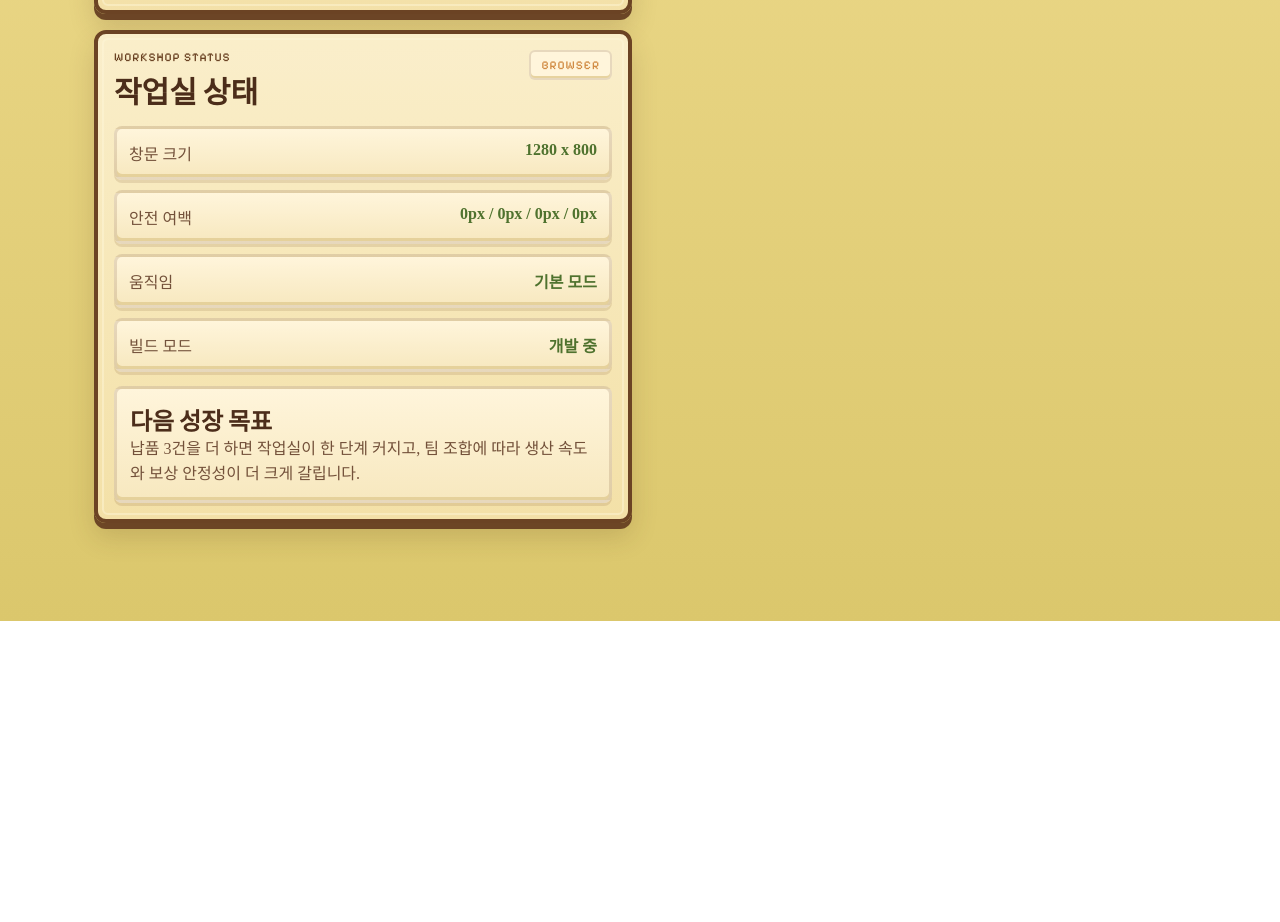
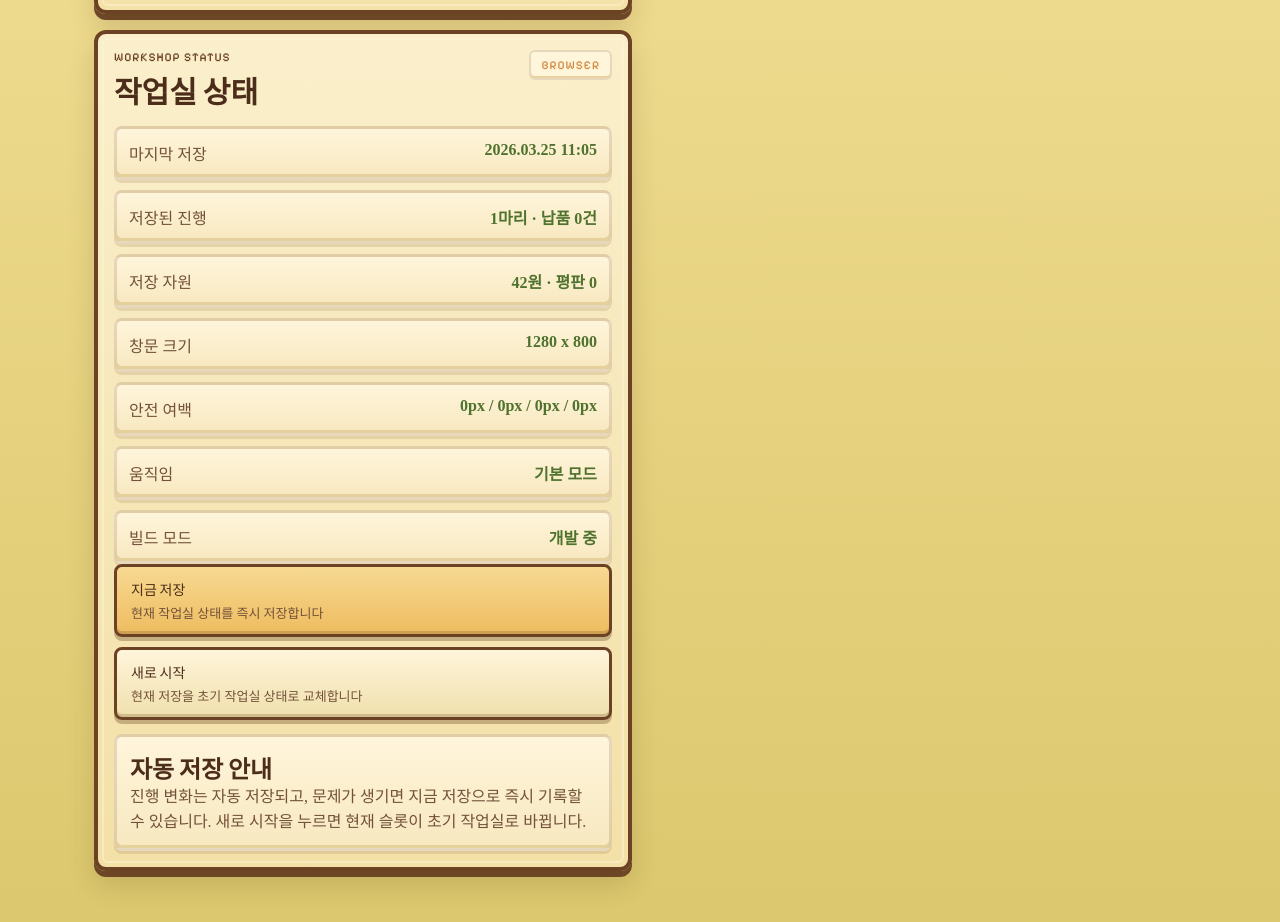
Before and after one commit to naeunchan/IdleGame, a React (Vite) app: page / in a window 1280 px wide. Shown: the part 4673-5595 px from the top of the page. Before the commit the page ends 5294 px from the top, so only its background shows below. Built offline with nearby package versions, Linux system fonts and the light colour scheme; a web font is replaced by a local one.

Commit message:
feat: add save controls and reset tools

```diff
--- a/src/app/providers/AppProviders.tsx
+++ b/src/app/providers/AppProviders.tsx
@@ -9,6 +9,7 @@ export function AppProviders({ children }: PropsWithChildren) {
   const bridge = useMemo(() => createPlatformBridge(), []);
   const setBridge = useAppStore((state) => state.setBridge);
   const setPlatform = useAppStore((state) => state.setPlatform);
+  const setSaveSummary = useAppStore((state) => state.setSaveSummary);
   const gameState = useAppStore((state) => state.gameState);
   const hasHydrated = useAppStore((state) => state.hasHydrated);
   const hydrateGame = useAppStore((state) => state.hydrateGame);
@@ -49,8 +50,9 @@ export function AppProviders({ children }: PropsWithChildren) {
       return;
     }
 
-    persistGame(gameState);
-  }, [gameState, hasHydrated]);
+    const summary = persistGame(gameState);
+    setSaveSummary(summary);
+  }, [gameState, hasHydrated, setSaveSummary]);
 
   return children;
 }
--- a/src/app/providers/useAppStore.ts
+++ b/src/app/providers/useAppStore.ts
@@ -10,7 +10,12 @@ import {
   switchProcessMode,
   takeSnackBreak,
 } from '@/game-core/engine/simulation';
-import { loadPersistedGame } from '@/persistence/gameSave';
+import {
+  clearPersistedGame,
+  loadPersistedGame,
+  persistGame,
+} from '@/persistence/gameSave';
+import type { SaveSummary } from '@/persistence/gameSave';
 import type { PlatformBridge, PlatformSnapshot } from '@/shared/types/platform';
 import type { ProcessMode } from '@/entities/process';
 import type { WorkshopUpgradeId } from '@/entities/upgrade';
@@ -21,8 +26,10 @@ interface AppStoreState {
   gameState: GameState;
   hasHydrated: boolean;
   lastProgressReport: ProgressReport | null;
+  saveSummary: SaveSummary | null;
   setBridge: (bridge: PlatformBridge) => void;
   setPlatform: (snapshot: PlatformSnapshot) => void;
+  setSaveSummary: (summary: SaveSummary | null) => void;
   hydrateGame: (now?: number) => void;
   tick: (now?: number) => void;
   hireTeamMember: (candidateId: string) => void;
@@ -30,6 +37,8 @@ interface AppStoreState {
   buyWorkshopUpgrade: (upgradeId: WorkshopUpgradeId) => void;
   startFocusSession: () => void;
   buySnackBreak: () => void;
+  saveGameNow: (now?: number) => void;
+  resetGame: (now?: number) => void;
   dismissProgressReport: () => void;
 }
 
@@ -49,8 +58,10 @@ export const useAppStore = create<AppStoreState>((set) => ({
   gameState: createInitialGameState(),
   hasHydrated: false,
   lastProgressReport: null,
+  saveSummary: null,
   setBridge: (bridge) => set({ bridge }),
   setPlatform: (platform) => set({ platform }),
+  setSaveSummary: (saveSummary) => set({ saveSummary }),
   hydrateGame: (now = Date.now()) =>
     set((state) => {
       if (state.hasHydrated) {
@@ -63,6 +74,7 @@ export const useAppStore = create<AppStoreState>((set) => ({
         gameState: hydrated.gameState,
         hasHydrated: true,
         lastProgressReport: hydrated.report,
+        saveSummary: hydrated.summary,
       };
     }),
   tick: (now = Date.now()) =>
@@ -101,5 +113,31 @@ export const useAppStore = create<AppStoreState>((set) => ({
     set((state) => ({
       gameState: takeSnackBreak(state.gameState),
     })),
+  saveGameNow: (now = Date.now()) =>
+    set((state) => {
+      if (!state.hasHydrated) {
+        return state;
+      }
+
+      return {
+        saveSummary: persistGame(state.gameState, now),
+      };
+    }),
+  resetGame: (now = Date.now()) =>
+    set((state) => {
+      if (!state.hasHydrated) {
+        return state;
+      }
+
+      const gameState = createInitialGameState(now);
+
+      clearPersistedGame();
+
+      return {
+        gameState,
+        lastProgressReport: null,
+        saveSummary: persistGame(gameState, now),
+      };
+    }),
   dismissProgressReport: () => set({ lastProgressReport: null }),
 }));
--- a/src/features/dashboard/DashboardScreen.tsx
+++ b/src/features/dashboard/DashboardScreen.tsx
@@ -27,6 +27,7 @@ import { createPhaserStageSnapshot } from '@/game-renderer/phaser/createStageSna
 import { PhaserStage } from '@/game-renderer/phaser/PhaserStage';
 import {
   formatCompactNumber,
+  formatDateTime,
   formatDurationMs,
   formatInsets,
   formatSignedCompactNumber,
@@ -63,11 +64,14 @@ export function DashboardScreen() {
   const platform = useAppStore((state) => state.platform);
   const gameState = useAppStore((state) => state.gameState);
   const lastProgressReport = useAppStore((state) => state.lastProgressReport);
+  const saveSummary = useAppStore((state) => state.saveSummary);
   const dismissProgressReport = useAppStore((state) => state.dismissProgressReport);
   const changeProcessMode = useAppStore((state) => state.changeProcessMode);
   const hireTeamMember = useAppStore((state) => state.hireTeamMember);
   const buyWorkshopUpgrade = useAppStore((state) => state.buyWorkshopUpgrade);
   const buySnackBreak = useAppStore((state) => state.buySnackBreak);
+  const saveGameNow = useAppStore((state) => state.saveGameNow);
+  const resetGame = useAppStore((state) => state.resetGame);
   const startFocusSession = useAppStore((state) => state.startFocusSession);
   const buildMeta = getBuildMeta();
 
@@ -111,6 +115,13 @@ export function DashboardScreen() {
     onboardingGuide.completedSteps < onboardingGuide.totalSteps || !nextMilestone
       ? onboardingGuide.currentGoal
       : createMilestoneGoal(nextMilestone);
+  const saveTimestampLabel = saveSummary ? formatDateTime(saveSummary.savedAt) : '저장 기록 없음';
+  const saveProgressLabel = saveSummary
+    ? `${saveSummary.employeeCount}마리 · 납품 ${saveSummary.completedProjects}건`
+    : '새 작업실을 시작하면 자동 저장됩니다';
+  const saveResourcesLabel = saveSummary
+    ? `${formatCompactNumber(saveSummary.cash)}원 · 평판 ${formatCompactNumber(saveSummary.reputation)}`
+    : '아직 저장된 자원이 없습니다';
   const workshopCards = workshopUpgradeDefinitions.map((definition) => {
     const currentLevel = getWorkshopUpgradeLevel(gameState.workshopUpgrades, definition.id);
     const nextCost = getWorkshopUpgradeCost(definition, currentLevel);
@@ -198,6 +209,19 @@ export function DashboardScreen() {
       note: `보상 배수 x${simulation.rewardMultiplier}`,
     },
   ];
+  const handleResetGame = () => {
+    if (typeof window === 'undefined') {
+      return;
+    }
+
+    const shouldReset = window.confirm('현재 진행을 초기화하고 새 작업실에서 다시 시작할까요?');
+
+    if (!shouldReset) {
+      return;
+    }
+
+    resetGame(Date.now());
+  };
 
   return (
     <main className="app-shell">
@@ -638,6 +662,18 @@ export function DashboardScreen() {
           </div>
           <ul className="metric-list">
             <li>
+              <span>마지막 저장</span>
+              <strong>{saveTimestampLabel}</strong>
+            </li>
+            <li>
+              <span>저장된 진행</span>
+              <strong>{saveProgressLabel}</strong>
+            </li>
+            <li>
+              <span>저장 자원</span>
+              <strong>{saveResourcesLabel}</strong>
+            </li>
+            <li>
               <span>창문 크기</span>
               <strong>
                 {platform.width} x {platform.height}
@@ -656,11 +692,27 @@ export function DashboardScreen() {
               <strong>{buildMeta.isDev ? '개발 중' : buildMeta.mode}</strong>
             </li>
           </ul>
+          <div className="action-row">
+            <button
+              className="action-button"
+              onClick={() => {
+                saveGameNow(Date.now());
+              }}
+              type="button"
+            >
+              지금 저장
+              <small>현재 작업실 상태를 즉시 저장합니다</small>
+            </button>
+            <button className="action-button action-button--secondary" onClick={handleResetGame} type="button">
+              새로 시작
+              <small>현재 저장을 초기 작업실 상태로 교체합니다</small>
+            </button>
+          </div>
           <div className="panel-note">
-            <strong>다음 성장 목표</strong>
+            <strong>자동 저장 안내</strong>
             <p>
-              납품 {Math.max(0, 3 - gameState.completedProjects)}건을 더 하면 작업실이 한 단계 커지고, 팀 조합에 따라
-              생산 속도와 보상 안정성이 더 크게 갈립니다.
+              진행 변화는 자동 저장되고, 문제가 생기면 지금 저장으로 즉시 기록할 수 있습니다. 새로 시작을 누르면
+              현재 슬롯이 초기 작업실로 바뀝니다.
             </p>
           </div>
         </article>
--- a/src/persistence/gameSave.ts
+++ b/src/persistence/gameSave.ts
@@ -3,6 +3,16 @@ import { createInitialGameState } from '@/game-core/engine/createInitialGameStat
 import { advanceGameState } from '@/game-core/engine/simulation';
 
 export const GAME_SAVE_KEY = 'gaebalgyeon-kiugi.save.v1';
+
+export interface SaveSummary {
+  version: 1;
+  savedAt: number;
+  companyName: string;
+  employeeCount: number;
+  completedProjects: number;
+  cash: number;
+  reputation: number;
+}
 
 function isValidGameState(value: unknown): value is GameState {
   if (!value || typeof value !== 'object') {
@@ -40,11 +50,34 @@ export function parseSaveSnapshot(raw: string | null): SaveSnapshotV1 | null {
   }
 }
 
+function createSaveSummary(snapshot: SaveSnapshotV1): SaveSummary {
+  return {
+    version: snapshot.version,
+    savedAt: snapshot.savedAt,
+    companyName: snapshot.gameState.companyName,
+    employeeCount: snapshot.gameState.employeeCount,
+    completedProjects: snapshot.gameState.completedProjects,
+    cash: snapshot.gameState.resources.cash,
+    reputation: snapshot.gameState.resources.reputation,
+  };
+}
+
+export function readPersistedGameSummary() {
+  if (typeof window === 'undefined') {
+    return null;
+  }
+
+  const snapshot = parseSaveSnapshot(window.localStorage.getItem(GAME_SAVE_KEY));
+
+  return snapshot ? createSaveSummary(snapshot) : null;
+}
+
 export function loadPersistedGame(now = Date.now()) {
   if (typeof window === 'undefined') {
     return {
       gameState: createInitialGameState(now),
       report: null,
+      summary: null,
     };
   }
 
@@ -54,6 +87,7 @@ export function loadPersistedGame(now = Date.now()) {
     return {
       gameState: createInitialGameState(now),
       report: null,
+      summary: null,
     };
   }
 
@@ -66,19 +100,30 @@ export function loadPersistedGame(now = Date.now()) {
   return {
     gameState: advanced.gameState,
     report: advanced.report.projectsCompleted > 0 || advanced.report.codeGained > 0 ? advanced.report : null,
+    summary: createSaveSummary(snapshot),
   };
 }
 
-export function persistGame(gameState: GameState) {
+export function persistGame(gameState: GameState, savedAt = Date.now()) {
+  if (typeof window === 'undefined') {
+    return null;
+  }
+
+  const snapshot: SaveSnapshotV1 = {
+    version: 1,
+    savedAt,
+    gameState,
+  };
+
+  window.localStorage.setItem(GAME_SAVE_KEY, JSON.stringify(snapshot));
+
+  return createSaveSummary(snapshot);
+}
+
+export function clearPersistedGame() {
   if (typeof window === 'undefined') {
     return;
   }
 
-  const snapshot: SaveSnapshotV1 = {
-    version: 1,
-    savedAt: Date.now(),
-    gameState,
-  };
-
-  window.localStorage.setItem(GAME_SAVE_KEY, JSON.stringify(snapshot));
+  window.localStorage.removeItem(GAME_SAVE_KEY);
 }
--- a/src/shared/utils/format.ts
+++ b/src/shared/utils/format.ts
@@ -31,3 +31,15 @@ export function formatDurationMs(durationMs: number) {
 
   return `${seconds}초`;
 }
+
+function padNumber(value: number) {
+  return value.toString().padStart(2, '0');
+}
+
+export function formatDateTime(value: number) {
+  const date = new Date(value);
+
+  return `${date.getFullYear()}.${padNumber(date.getMonth() + 1)}.${padNumber(date.getDate())} ${padNumber(
+    date.getHours(),
+  )}:${padNumber(date.getMinutes())}`;
+}
```
Also changed, not shown: 2 other files (tests, documents, lock files or other folders).
